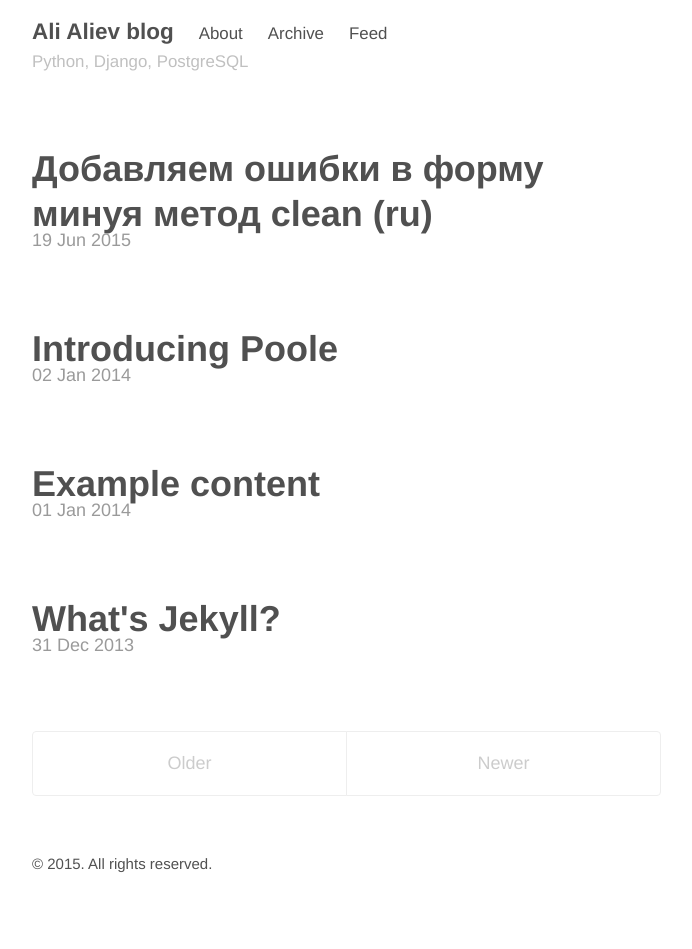
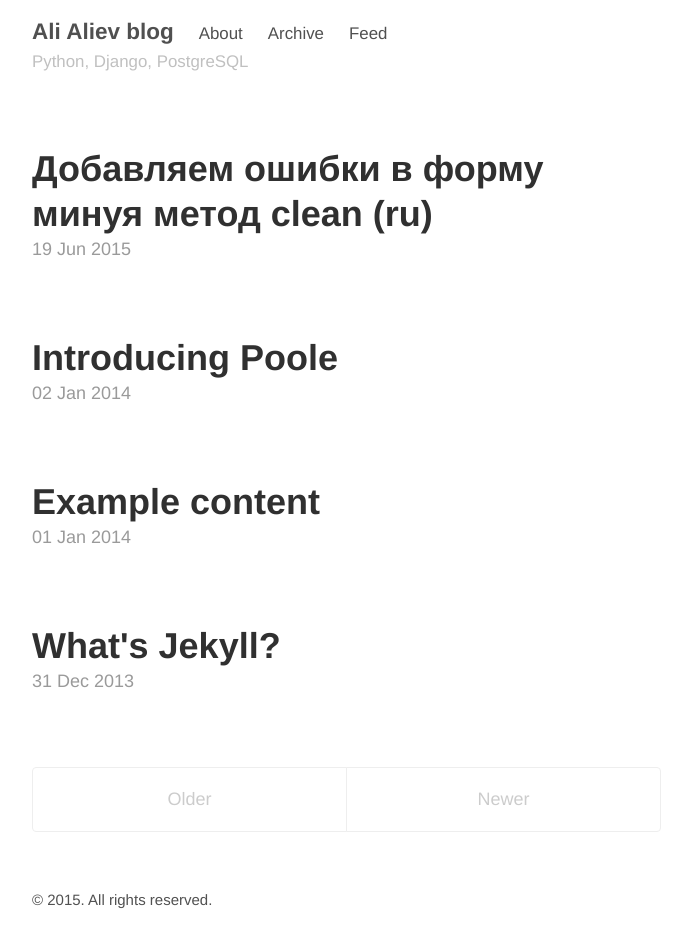
Before and after one commit to aliev/aliev.github.io, a Jekyll site: the page built from index.html, in a window 1280 px wide. Shown: the whole page, without its empty margins (293-985 px from the left). Built offline with Jekyll 4.4.1, drawn with Linux system fonts in a browser that asks for light colours; the list of posts is cut into pages by our own code; before the commit the page ends 913 px from its top, so only the background shows below that.

```diff
--- a/index.html
+++ b/index.html
@@ -6,7 +6,7 @@
 <div class="posts">
   {% for post in paginator.posts %}
   <article class="post">
-    <h1 class="masthead-title">
+    <h1 class="post-title">
       <a href="{{ site.baseurl }}{{ post.url }}">
           {{ post.title }} {% if post.category %} ({{ post.category }}) {% endif %}
       </a>
```
